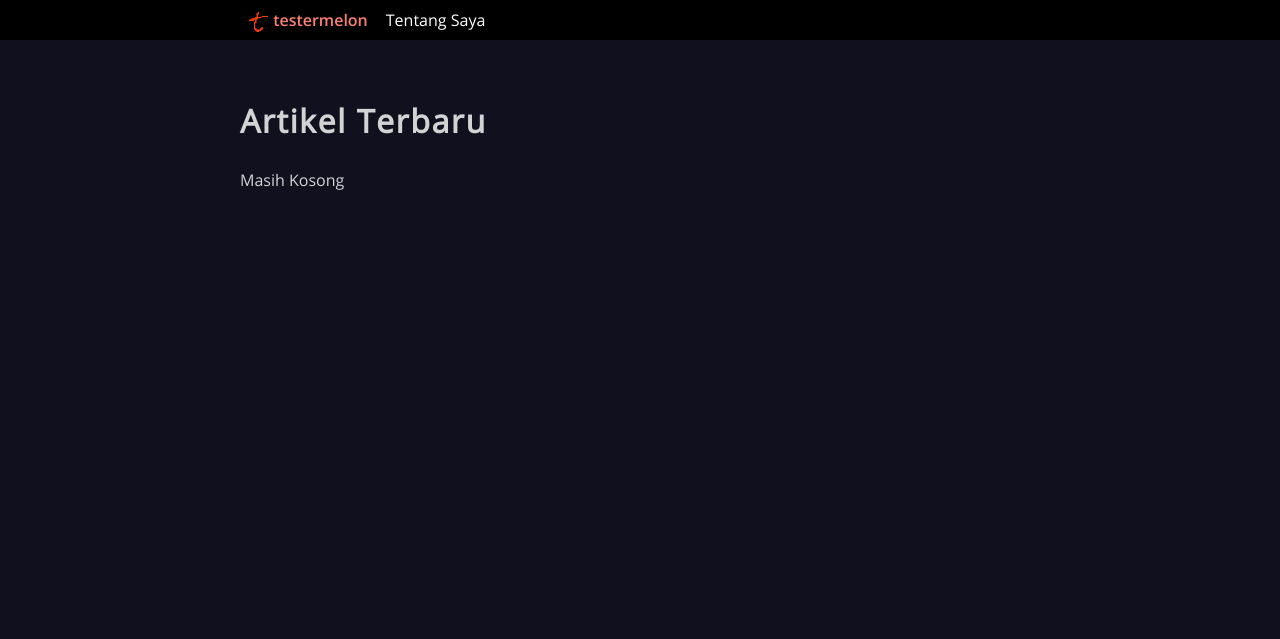
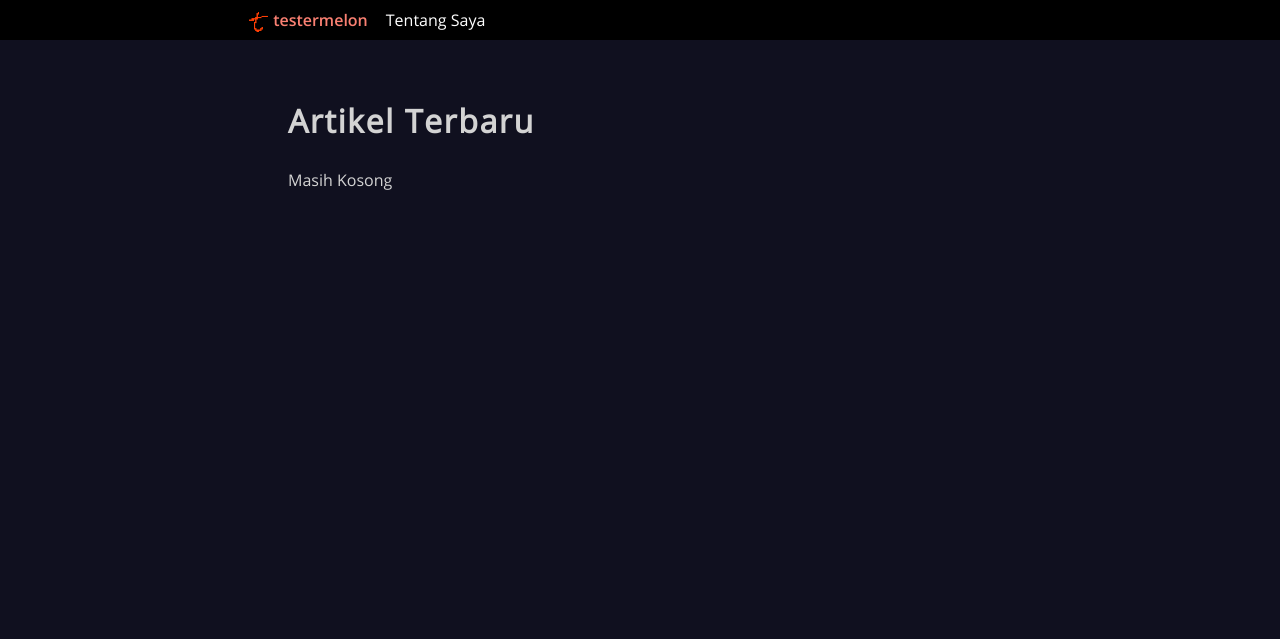
Before and after one commit to testermelon/blog, a PHP site: page / in a window 1280 px wide. Shown: the top 639 px of the page. Run offline with PHP 8.4, Linux system fonts and the light colour scheme; data that the repository does not hold is empty.

```diff
--- a/css/base.css
+++ b/css/base.css
@@ -49,10 +49,10 @@ h1{
 div.main{
 	padding-top:40px;
 	padding-bottom:40px;
-	padding-left:10px;
-	padding-right:10px;
+	padding-left:2em;
+	padding-right:2em;
 	margin:auto;
-	max-width:800px;
+	max-width:44em;
 	min-height: 70vh;
 }
 
```
